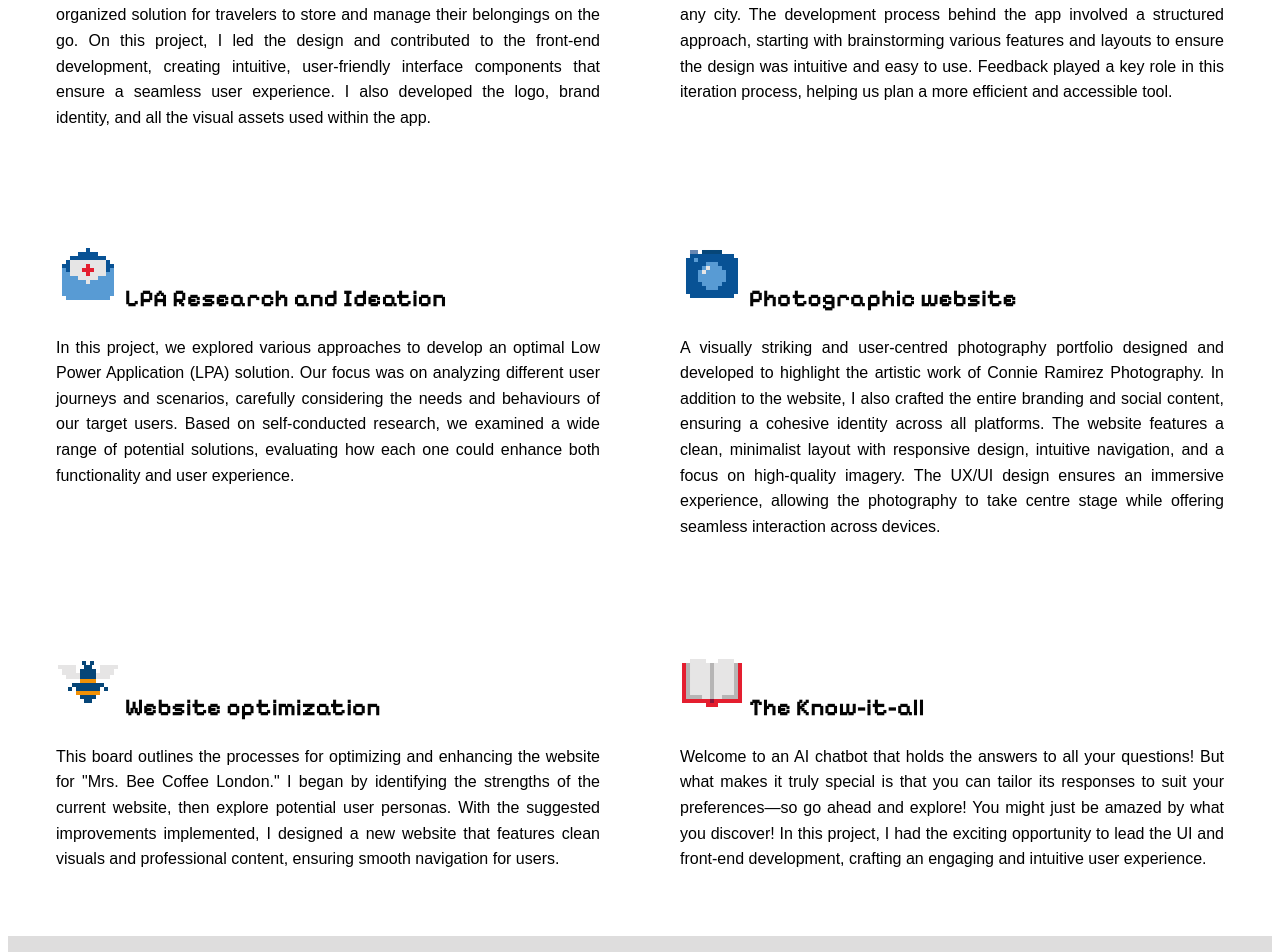
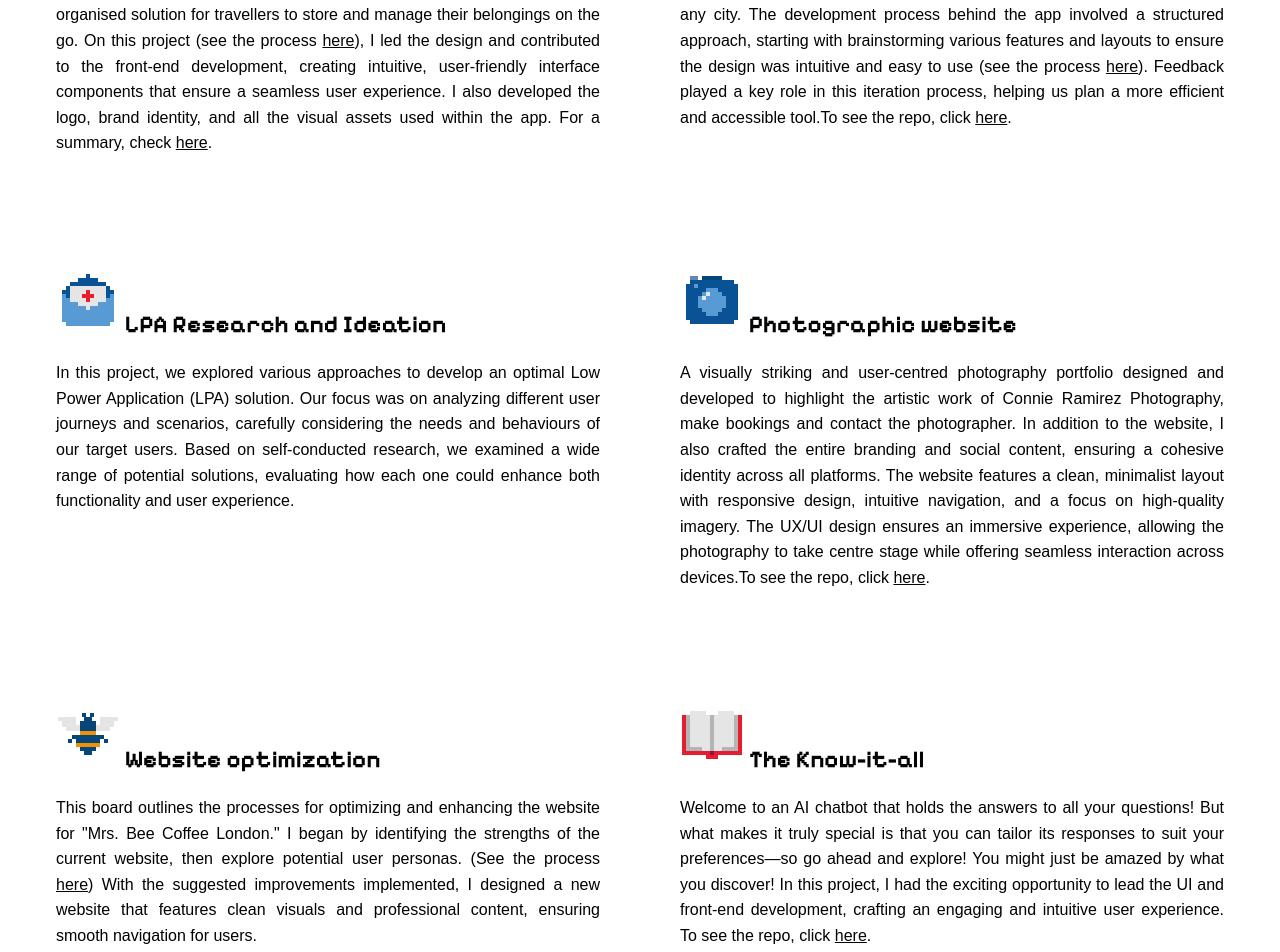
Before and after one commit to Cecil2024/portfolio2, a Next.js app: page / in a window 1280 px wide. Shown: the part 1500-2452 px from the top of the page. Built offline with nearby package versions, Linux system fonts and the light colour scheme.

Commit message:
links to projects updated

```diff
--- a/app/page.tsx
+++ b/app/page.tsx
@@ -73,14 +73,14 @@ export default function Home() {;
         <h2>Projects</h2>
         <div className={styles.projectGrid}>
           <div className={styles.project}>
-            <Link href="https://www.figma.com/board/KStmAELGoiVoV5DzSUPtWX/BaggIt-APP-(detailed)?node-id=0-1&t=pNCvtnCgvnZl8md2-1" target="_blank"><h3> <Image src="/suitcase-64.png" alt="Suitcase icon" width={64} height={64} /> BaggIt App</h3></Link>
+            <Link href="https://baggit-app.vercel.app/home" target="_blank"><h3> <Image src="/suitcase-64.png" alt="Suitcase icon" width={64} height={64} /> BaggIt App</h3></Link>
             <p>
-            The primary challenge BaggIt addresses is the lack of a convenient, organized solution for travelers to store and manage their belongings on the go. On this project, I led the design and contributed to the front-end development, creating intuitive, user-friendly interface components that ensure a seamless user experience. I also developed the logo, brand identity, and all the visual assets used within the app.</p>
+            The primary challenge BaggIt addresses is the lack of a convenient, organised solution for travellers to store and manage their belongings on the go. On this project (see the process  <Link href="https://www.figma.com/board/KStmAELGoiVoV5DzSUPtWX/BaggIt-APP-(detailed)?node-id=0-1&t=pNCvtnCgvnZl8md2-1" target="_blank"><u>here</u></Link>), I led the design and contributed to the front-end development, creating intuitive, user-friendly interface components that ensure a seamless user experience. I also developed the logo, brand identity, and all the visual assets used within the app. For a summary, check <Link href="https://www.canva.com/design/DAGTvkGibmw/KAmHrgLba2rMl0N8s5CV5w/view?utm_content=DAGTvkGibmw&utm_campaign=designshare&utm_medium=link&utm_source=editor#1" target="_blank"><u>here</u>.</Link></p>
           </div>
           <div className={styles.project}>
-            <Link href="https://www.figma.com/board/GXsyW08KfIt33EWqtGOkiH/Weather-App-Process?node-id=0-1&t=PiTMoylOHIh6Z6oz-1" target="_blank"><h3> <Image src="/barometer-64.png" alt="Barometer icon" width={64} height={64} /> Weather App</h3> </Link>
+            <Link href="https://weather-lthn86kmi-connie-ramirezs-projects.vercel.app/" target="_blank"><h3> <Image src="/barometer-64.png" alt="Barometer icon" width={64} height={64} /> Weather App</h3> </Link>
             <p>
-            This simple, user-friendly tool allows you to quickly check the weather for any city. The development process behind the app involved a structured approach, starting with brainstorming various features and layouts to ensure the design was intuitive and easy to use. Feedback played a key role in this iteration process, helping us plan a more efficient and accessible tool.</p>
+            This simple, user-friendly tool allows you to quickly check the weather for any city. The development process behind the app involved a structured approach, starting with brainstorming various features and layouts to ensure the design was intuitive and easy to use (see the process  <Link href="https://www.figma.com/board/GXsyW08KfIt33EWqtGOkiH/Weather-App-Process?node-id=0-1" target="_blank"><u>here</u></Link>). Feedback played a key role in this iteration process, helping us plan a more efficient and accessible tool.To see the repo, click <Link href="https://github.com/Cecil2024/Weather-App/tree/main" target="_blank"><u>here</u>.</Link></p>
           </div>
           <div className={styles.project}>
             <Link href="https://www.figma.com/board/JRbX20xi3cogIFmaBYi3pA/User-Research-and-Ideation-Methods-for-LPA-App?node-id=0-1&t=E1eLVbVUFXJ0VzeF-1" target="_blank"><h3> <Image src="/letter-clinic-64.png" alt="Medical Letter icon" width={64} height={64} /> LPA Research and Ideation</h3></Link>
@@ -89,16 +89,16 @@ export default function Home() {;
           </div>
           <div className={styles.project}>
             <Link href="https://www.connieramphoto.co.uk/" target="_blank"><h3> <Image src="/camera-64.png" alt="Camera icon" width={64} height={64} /> Photographic website</h3></Link>
-            <p>A visually striking and user-centred photography portfolio designed and developed to highlight the artistic work of Connie Ramirez Photography. In addition to the website, I also crafted the entire branding and social content, ensuring a cohesive identity across all platforms. The website features a clean, minimalist layout with responsive design, intuitive navigation, and a focus on high-quality imagery. The UX/UI design ensures an immersive experience, allowing the photography to take centre stage while offering seamless interaction across devices.</p>
+            <p>A visually striking and user-centred photography portfolio designed and developed to highlight the artistic work of Connie Ramirez Photography, make bookings and contact the photographer. In addition to the website, I also crafted the entire branding and social content, ensuring a cohesive identity across all platforms. The website features a clean, minimalist layout with responsive design, intuitive navigation, and a focus on high-quality imagery. The UX/UI design ensures an immersive experience, allowing the photography to take centre stage while offering seamless interaction across devices.To see the repo, click <Link href="https://github.com/Cecil2024/photo" target="_blank"><u>here</u>.</Link></p>
           </div>
           <div className={styles.project}>
-            <Link href="https://www.figma.com/board/KqL6poiU120C3r5EFA2R89/Mrs.-Bee?node-id=0-1&t=VauDG2KrrUzVB7jY-1/" target="_blank"><h3> <Image src="/bee-64.png" alt="Bee icon" width={64} height={64} /> Website optimization</h3></Link>
-            <p>This board outlines the processes for optimizing and enhancing the website for "Mrs. Bee Coffee London." I began by identifying the strengths of the current website, then explore potential user personas. With the suggested improvements implemented, I designed a new website that features clean visuals and professional content, ensuring smooth navigation for users.</p>
+            <Link href="https://pruebapaginade.my.canva.site/sweet-sips-of-happiness" target="_blank"><h3> <Image src="/bee-64.png" alt="Bee icon" width={64} height={64} /> Website optimization</h3></Link>
+            <p>This board outlines the processes for optimizing and enhancing the website for "Mrs. Bee Coffee London." I began by identifying the strengths of the current website, then explore potential user personas. (See the process  <Link href="https://www.figma.com/board/KqL6poiU120C3r5EFA2R89/Mrs.-Bee?node-id=0-1&p=f&t=1WEU3xpSTPEgNoPP-0" target="_blank"><u>here</u></Link>) With the suggested improvements implemented, I designed a new website that features clean visuals and professional content, ensuring smooth navigation for users.</p>
           </div>
           <div className={styles.project}>
-            <Link href="https://github.com/Cecil2024/The-Know-It-ALL" target="_blank"><h3> <Image src="/book-64.png" alt="Book icon" width={64} height={64} /> The Know-it-all</h3></Link>
+            <Link href="https://v0-clone-this-project-plum.vercel.app/" target="_blank"><h3> <Image src="/book-64.png" alt="Book icon" width={64} height={64} /> The Know-it-all</h3></Link>
             <p>Welcome to an AI chatbot that holds the answers to all your questions! But what makes it truly special is that you can tailor its responses to suit your preferences—so go ahead and explore! You might just be amazed by what you discover!
-            In this project, I had the exciting opportunity to lead the UI and front-end development, crafting an engaging and intuitive user experience.</p>
+            In this project, I had the exciting opportunity to lead the UI and front-end development, crafting an engaging and intuitive user experience. To see the repo, click <Link href="https://github.com/Cecil2024/The-Know-It-ALL" target="_blank"><u>here</u>.</Link></p>
           </div>
         </div>
       </section>
```
